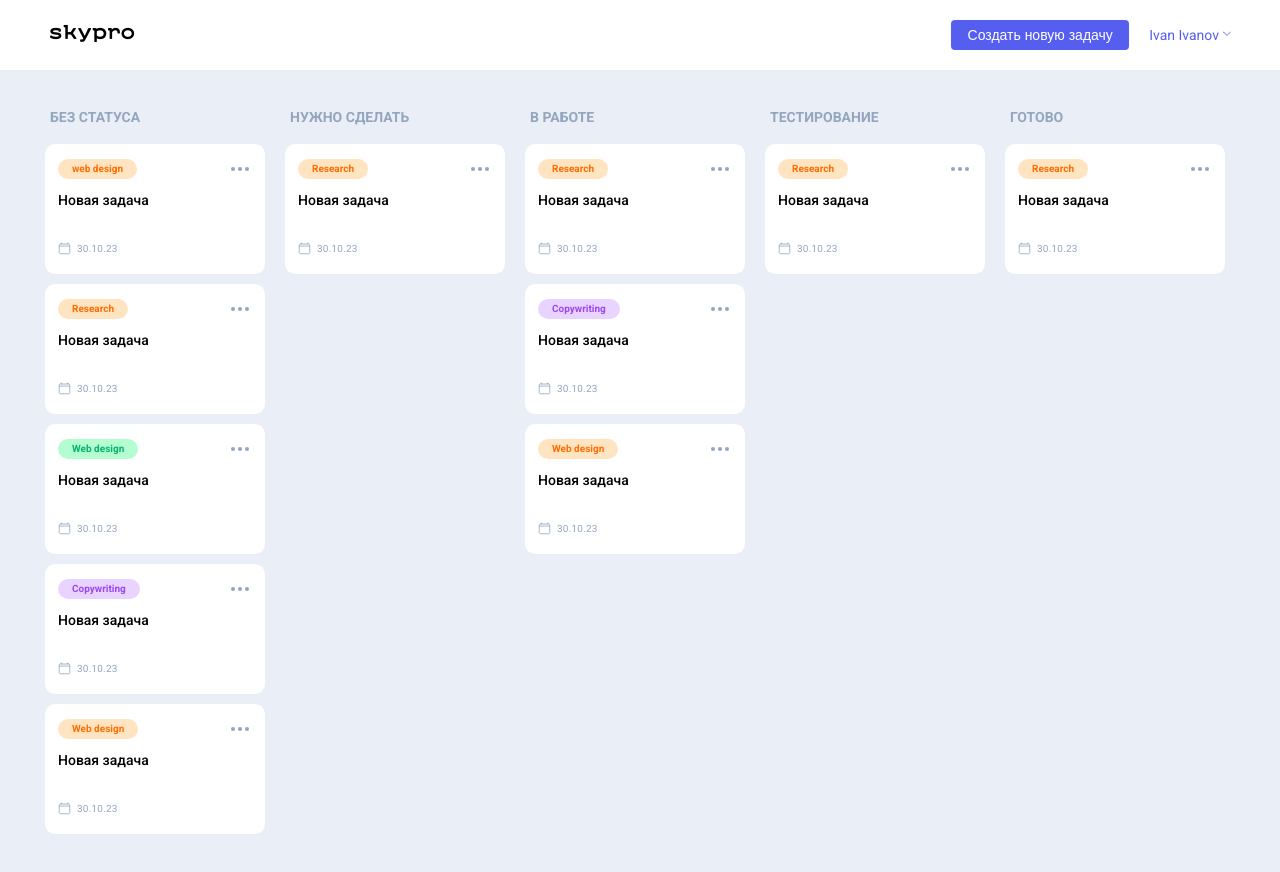
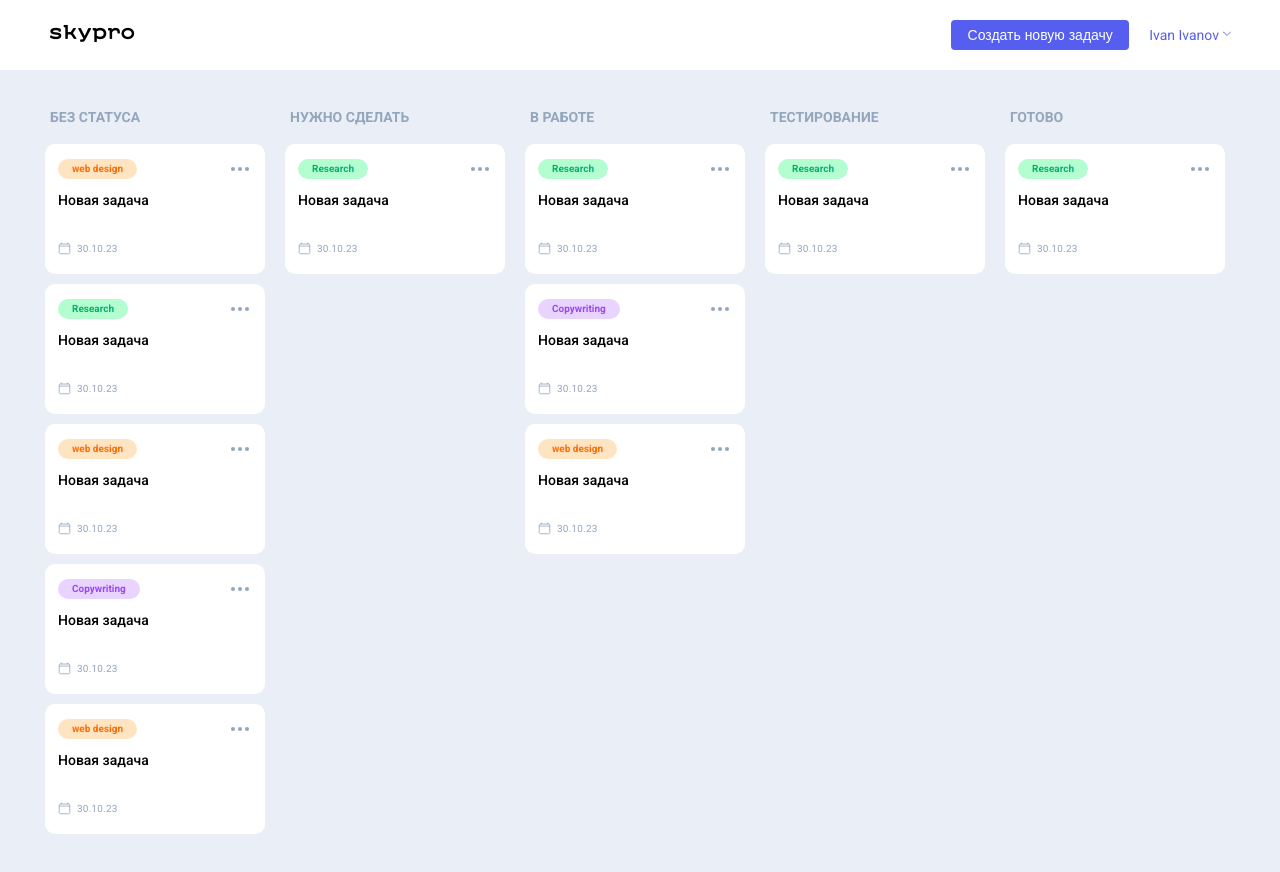
Before and after one commit to EAliakberov/ReactSkyPro, a React (Vite) app: page / in a window 1280 px wide. Shown: the top 872 px of the page. Built offline with nearby package versions, Linux system fonts and the light colour scheme.

Commit message:
HomeWork2

```diff
--- /dev/null
+++ b/data.js
@@ -0,0 +1,85 @@
+const themes = {
+    webDesigne: { name: 'web design', style: '_orange' },
+    research: { name: 'Research', style: '_green' },
+    copywriting: { name: 'Copywriting', style: '_purple' },
+};
+
+export const cardsArray = [
+    {
+        id: 0,
+        theme: themes.webDesigne,
+        text: 'Новая задача',
+        date: new Date('2023.10.30'),
+        status: 'Без статуса',
+    },
+    {
+        id: 1,
+        theme: themes.research,
+        text: 'Новая задача',
+        date: new Date('2023.10.30'),
+        status: 'Без статуса',
+    },
+    {
+        id: 2,
+        theme: themes.webDesigne,
+        text: 'Новая задача',
+        date: new Date('2023.10.30'),
+        status: 'Без статуса',
+    },
+    {
+        id: 3,
+        theme: themes.copywriting,
+        text: 'Новая задача',
+        date: new Date('2023.10.30'),
+        status: 'Без статуса',
+    },
+    {
+        id: 4,
+        theme: themes.webDesigne,
+        text: 'Новая задача',
+        date: new Date('2023.10.30'),
+        status: 'Без статуса',
+    },
+    {
+        id: 5,
+        theme: themes.research,
+        text: 'Новая задача',
+        date: new Date('2023.10.30'),
+        status: 'Нужно сделать',
+    },
+    {
+        id: 6,
+        theme: themes.research,
+        text: 'Новая задача',
+        date: new Date('2023.10.30'),
+        status: 'В работе',
+    },
+    {
+        id: 7,
+        theme: themes.copywriting,
+        text: 'Новая задача',
+        date: new Date('2023.10.30'),
+        status: 'В работе',
+    },
+    {
+        id: 8,
+        theme: themes.webDesigne,
+        text: 'Новая задача',
+        date: new Date('2023.10.30'),
+        status: 'В работе',
+    },
+    {
+        id: 9,
+        theme: themes.research,
+        text: 'Новая задача',
+        date: new Date('2023.10.30'),
+        status: 'Тестирование',
+    },
+    {
+        id: 10,
+        theme: themes.research,
+        text: 'Новая задача',
+        date: new Date('2023.10.30'),
+        status: 'Готово',
+    },
+];
--- a/src/App.jsx
+++ b/src/App.jsx
@@ -3,7 +3,8 @@ import { Header } from './components/Header/Header';
 import { PopNewCard } from './components/PopNewCard/PopNewCard';
 import { PopBrowse } from './components/PopBrowse/PopBrowse';
 import { Main } from './components/Main/Main';
-import { PopUser } from './components/PopUser/PopUser';
+import { PopExit } from './components/PopExit/PopExit';
+import { cardsArray } from '../data';
 
 function App() {
     return (
@@ -11,14 +12,14 @@ function App() {
             <div className="wrapper">
                 {/*pop-up start*/}
 
-                <PopUser />
+                <PopExit />
                 <PopNewCard />
                 <PopBrowse />
 
                 {/*pop-up end*/}
 
                 <Header />
-                <Main />
+                <Main cardsArray={cardsArray} />
             </div>
 
             <script src="js/script.js"></script>
--- a/src/components/Card/Card.jsx
+++ b/src/components/Card/Card.jsx
@@ -1,4 +1,4 @@
-export const Card = ({ theme, taskTitle, date, style }) => {
+export const Card = ({ theme, taskTitle, date }) => {
     const formattedDate = date.toLocaleDateString('ru-RU', {
         day: '2-digit',
         month: '2-digit',
@@ -9,8 +9,8 @@ export const Card = ({ theme, taskTitle, date, style }) => {
         <div className="cards__item">
             <div className="cards__card card">
                 <div className="card__group">
-                    <div className={'card__theme ' + style}>
-                        <p className={style}>{theme}</p>
+                    <div className={'card__theme ' + theme.style}>
+                        <p className={theme.style}>{theme.name}</p>
                     </div>
                     <a href="#popBrowse" target="_self">
                         <div className="card__btn">
--- a/src/components/Column/Column.jsx
+++ b/src/components/Column/Column.jsx
@@ -7,14 +7,8 @@ export const Column = ({ status, cards }) => {
                 <p>{status}</p>
             </div>
             <div className="cards">
-                {cards.map((card, index) => (
-                    <Card
-                        theme={card.theme}
-                        taskTitle={card.text}
-                        date={card.date}
-                        style={card.style}
-                        key={index}
-                    />
+                {cards.map((card) => (
+                    <Card theme={card.theme} taskTitle={card.text} date={card.date} key={card.id} />
                 ))}
             </div>
         </div>
--- a/src/components/Main/Main.jsx
+++ b/src/components/Main/Main.jsx
@@ -1,103 +1,30 @@
-import { Card } from '../Card/Card';
+import { useEffect, useState } from 'react';
 import { Column } from '../Column/Column';
 
-const cardsArray = [
-    {
-        theme: 'web design',
-        text: 'Новая задача',
-        date: new Date('2023.10.30'),
-        style: '_orange',
-    },
-    {
-        theme: 'Research',
-        text: 'Новая задача',
-        date: new Date('2023.10.30'),
-        style: '_orange',
-    },
-    {
-        theme: 'Web design',
-        text: 'Новая задача',
-        date: new Date('2023.10.30'),
-        style: '_green',
-    },
-    {
-        theme: 'Copywriting',
-        text: 'Новая задача',
-        date: new Date('2023.10.30'),
-        style: '_purple',
-    },
-    {
-        theme: 'Web design',
-        text: 'Новая задача',
-        date: new Date('2023.10.30'),
-        style: '_orange',
-    },
-];
+export const Main = ({ cardsArray }) => {
+    const [isLoading, setIsLoading] = useState(true);
 
-export const Main = () => {
+    useEffect(() => {
+        setTimeout(() => {
+            setIsLoading(false);
+        }, 3000);
+    }, []);
+
+    const groupedCards = Object.groupBy(cardsArray, (card) => card.status);
+
     return (
         <main className="main">
             <div className="container">
                 <div className="main__block">
-                    <div className="main__content">
-                        <Column cards={cardsArray} status={'Без статуса'} />
-                        <Column
-                            cards={[
-                                {
-                                    theme: 'Research',
-                                    text: 'Новая задача',
-                                    date: new Date('2023.10.30'),
-                                    style: '_orange',
-                                },
-                            ]}
-                            status={'Нужно сделать'}
-                        />
-                        <Column
-                            cards={[
-                                {
-                                    theme: 'Research',
-                                    text: 'Новая задача',
-                                    date: new Date('2023.10.30'),
-                                    style: '_orange',
-                                },
-                                {
-                                    theme: 'Copywriting',
-                                    text: 'Новая задача',
-                                    date: new Date('2023.10.30'),
-                                    style: '_purple',
-                                },
-                                {
-                                    theme: 'Web design',
-                                    text: 'Новая задача',
-                                    date: new Date('2023.10.30'),
-                                    style: '_orange',
-                                },
-                            ]}
-                            status={'В работе'}
-                        />
-                        <Column
-                            cards={[
-                                {
-                                    theme: 'Research',
-                                    text: 'Новая задача',
-                                    date: new Date('2023.10.30'),
-                                    style: '_orange',
-                                },
-                            ]}
-                            status={'Тестирование'}
-                        />
-                        <Column
-                            cards={[
-                                {
-                                    theme: 'Research',
-                                    text: 'Новая задача',
-                                    date: new Date('2023.10.30'),
-                                    style: '_orange',
-                                },
-                            ]}
-                            status={'Готово'}
-                        />
-                    </div>
+                    {!isLoading ? (
+                        <div className="main__content">
+                            {Object.entries(groupedCards).map(([group, cards]) => {
+                                return <Column cards={cards} status={group} key={group} />;
+                            })}
+                        </div>
+                    ) : (
+                        <div style={{ textAlign: 'center' }}>Подождите, идет загрузка...</div>
+                    )}
                 </div>
             </div>
         </main>
--- /dev/null
+++ b/src/components/PopExit/PopExit.jsx
@@ -0,0 +1,25 @@
+
+
+export const PopExit = () => {
+    return (
+        <div className="pop-exit" id="popExit">
+            <div className="pop-exit__container">
+                <div className="pop-exit__block">
+                    <div className="pop-exit__ttl">
+                        <h2>Выйти из аккаунта?</h2>
+                    </div>
+                    <form className="pop-exit__form" id="formExit" action="#">
+                        <div className="pop-exit__form-group">
+                            <button className="pop-exit__exit-yes _hover01" id="exitYes">
+                                <a href="modal/signin.html">Да, выйти</a>{' '}
+                            </button>
+                            <button className="pop-exit__exit-no _hover03" id="exitNo">
+                                <a href="main.html">Нет, остаться</a>{' '}
+                            </button>
+                        </div>
+                    </form>
+                </div>
+            </div>
+        </div>
+    );
+};
```
Also changed, not shown: src/components/Header/Header.jsx (+11 -13 lines), src/components/PopUser/PopUser.jsx (+17 -18 lines).
